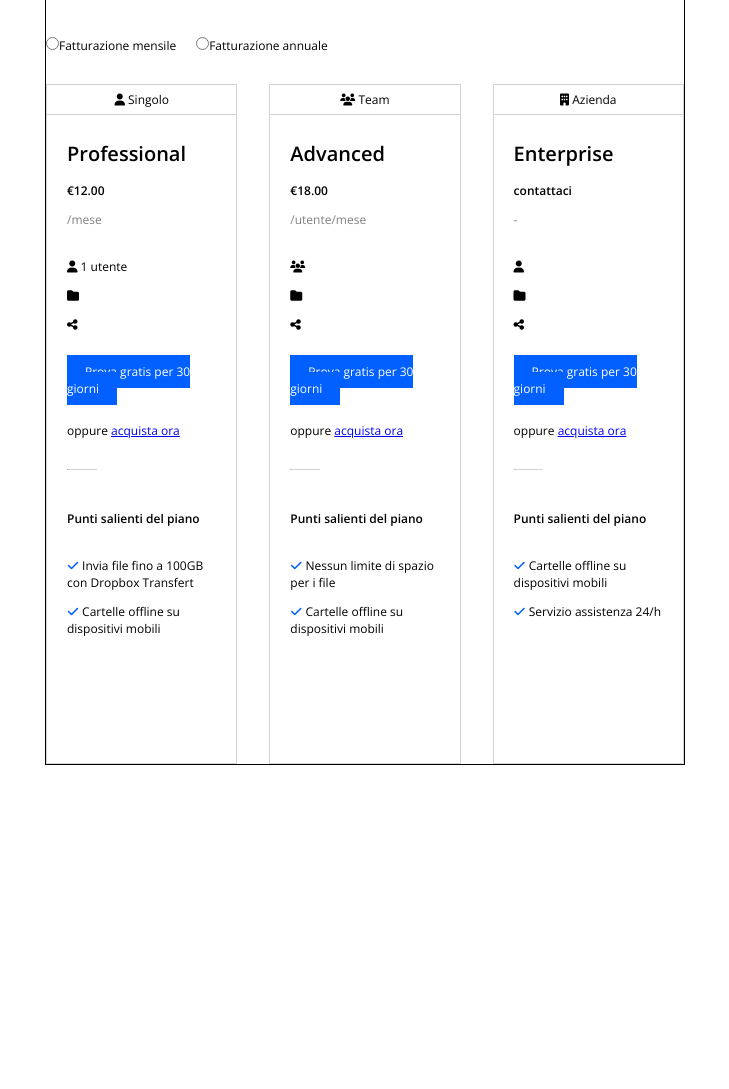
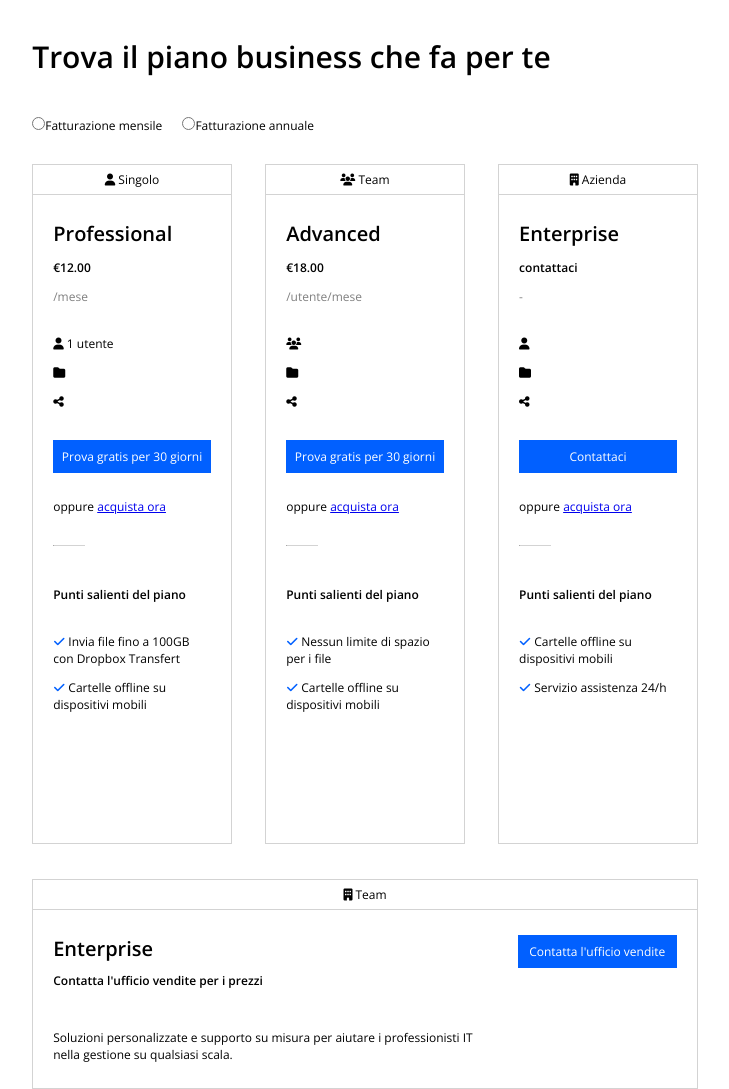
Before and after one commit to Marco9726/htmlcss-dropbox, a plain HTML site: page index.html in a window 1280 px wide. Shown: the part 765-1854 px from the top of the page, without its empty margins (275-1004 px from the left). Before the commit the page ends 1530 px from the top, so only its background shows below. Drawn offline with nearby package versions, Linux system fonts and the light colour scheme.

Commit message:
fix vari

```diff
--- a/css/style.css
+++ b/css/style.css
@@ -18,6 +18,10 @@ a{
 .blue-button{
     color: white;
     background-color: rgb( 1, 96, 255);
+    width: 100%;
+    display: inline-block;
+    text-align: center;
+    padding: 8px 0px;
 }
 
 p{
@@ -60,26 +64,26 @@ header .row .col-left,.col-right{
 
 /* regole main  */
 section{
-    width: 50%;
-    border: 1px solid black;
+    width: 52%;
     margin: 0 auto;
 }
 
 h2{
     font-size: 30px;
-    font-weight: 600;
     margin-bottom: 40px;
 }
 
 h3{
     font-size: 20px;
+    margin-bottom: 10px;
+}
+
+h2,h3,.price{
     font-weight: 600;
-    margin-bottom: 15px;
 }
 
 /* jumbotron  */
 .jumbotron-bg{
-    height: 70vh;
     background-color: rgb(179,208,231);
     margin-bottom: 100px;
 }
@@ -87,32 +91,35 @@ h3{
 .jumbotron-container{
     width: 60%;
     margin: 0 auto;
-    padding-top: 50px;
     font-size: 14px;
+    position: relative;
+    top: 50px;
 }
 .jumbotron-container h1{
-    font-size: 55px;
+    font-size: 60px;
     margin-bottom: 40px;
 }
 
 .jumbotron-container .row .col-left{
-    width: 29%;
-    display: flex;
-    flex-direction: column;
+    width: 34%;
 }
+
+.jumbotron-container .row .col-left .left-container{
+    width: 75%;
+}
+
 .jumbotron-container .row .col-left *{
-    margin-bottom: 25px;
+    margin-bottom: 20px;
 }
 .jumbotron-container .row .col-left a{
     padding: 8px 10px;
 }
 .col-left .arrow{
     font-size: 40px;
-    padding: 25px 5px;
 }
 
 .jumbotron-container .row .col-img{
-    width: 70%;
+    width: 65%;
 }
 .jumbotron-container .col-img img{
     width: 110%;
@@ -144,7 +151,7 @@ section .fatturazione{
     min-height: 680px;
 }
 
-.subs .col-30 .sub-type{
+.sub-type{
     width: 100%;
     height: 30px;
     text-align: center;
@@ -153,7 +160,7 @@ section .fatturazione{
 }
 
 /* !!!! DA FIXARE SPAZIO SOTTO ICONE LI !!!!  */
-.subs .col-30 .sub-info{
+.sub-info,.col-right{
     padding: 25px 20px;
 }
 
@@ -161,9 +168,6 @@ section .fatturazione{
     margin-bottom: 30px;
 }
 
-.subs .col-30 .sub-info ul .price{
-    font-weight: 600;
-}
 .subs .col-30 .sub-info ul .month{
     color: gray;
 }
@@ -171,10 +175,6 @@ section .fatturazione{
 .subs .col-30 .sub-info ul li{
     margin-bottom: 12px;
 
-}
-
-.try{
-    padding: 8px 18px;
 }
 
 .subs .col-30 .sub-info .buy{
@@ -202,6 +202,29 @@ ul .fa-check{
     color:rgb( 1, 96, 255);
 }
 
+section .col-fat{
+    border: 1px solid lightgrey;
+    margin-top: 35px;
+}
+
+section .col-fat .content{
+    display: flex;
+}
+
+section .col-fat .sub-info{
+    width: 70%;
+}
+
+section .col-fat .sub-info .price{
+    margin-bottom: 40px;
+}
+
+section .col-fat .col-right{
+    width: 30%;
+}
+
+section .col-fat .col-right a{
+
 /* ul li::before{
     content: '\f1ad';
 } */
--- a/index.html
+++ b/index.html
@@ -56,6 +56,7 @@
                     <div class="row">
                         <div class="col-left">
                             <p>Finalmente tutti i tuoi strumenti, contenuti e collaboratori sono accessibili dallo stesso posto. Dropobox Business &egrave; pi&ugrave; di uno spazio di archiviazione sicuro: &egrave; un modo intelligente e integrato per ottimizzare il flusso di lavoro esistente.</p>
+                            <div class="left-container">
                                 <div>
                                     <a href="#" class="blue-button">Inizia la tua prova gratuita</a>
                                 </div>
@@ -64,6 +65,7 @@
                                 </div>
                                 <div class="arrow">
                                     <i class="fa-solid fa-arrow-down"></i>
+                                </div>
                             </div>
                         </div>
                         <div class="col-img">
@@ -100,7 +102,7 @@
                                 <li><i class="fa-solid fa-folder"></i> </li>
                                 <li><i class="fa-solid fa-share-nodes"></i></li>
                             </ul>
-                            <a href="#" class="blue-button try">Prova gratis per 30 giorni</a>
+                            <a href="#" class="blue-button">Prova gratis per 30 giorni</a>
                             <div class="buy">oppure <a href="#">acquista ora</a></div>
                             <hr>
                             <div class="vantaggi">
@@ -128,7 +130,7 @@
                                 <li><i class="fa-solid fa-folder"></i></li>
                                 <li><i class="fa-solid fa-share-nodes"></i></li>
                             </ul>
-                            <a href="#" class="blue-button try">Prova gratis per 30 giorni</a>
+                            <a href="#" class="blue-button">Prova gratis per 30 giorni</a>
                             <div class="buy">oppure <a href="#">acquista ora</a></div>
                             <hr>
                             <div class="vantaggi">
@@ -156,7 +158,7 @@
                                 <li><i class="fa-solid fa-folder"></i></li>
                                 <li><i class="fa-solid fa-share-nodes"></i></li>
                             </ul>
-                            <a href="#" class="blue-button try">Prova gratis per 30 giorni</a>
+                            <a href="#" class="blue-button">Contattaci</a>
                             <div class="buy">oppure <a href="#">acquista ora</a></div>
                             <hr>
                             <div class="vantaggi">
@@ -169,6 +171,21 @@
                         </div>
                     </div>
                 </div>
+                <div class="col-fat">
+                    <div class="sub-type">
+                        <i class="fa-solid fa-building"></i> Team
+                    </div>
+                    <div class="content">
+                        <div class="sub-info">
+                            <h3>Enterprise</h3>
+                            <div class="price">Contatta l'ufficio vendite per i prezzi</div>
+                            <div>Soluzioni personalizzate e supporto su misura per aiutare i professionisti IT nella gestione su qualsiasi scala.</div>
+                        </div>
+                        <div class="col-right">
+                            <a href="#" class="blue-button">Contatta l'ufficio vendite</a>
+                        </div>
+                    </div>
+                </div>
             </section>
        </main>
     </body>
```
Lines whose indentation alone changed are shown as unchanged.
